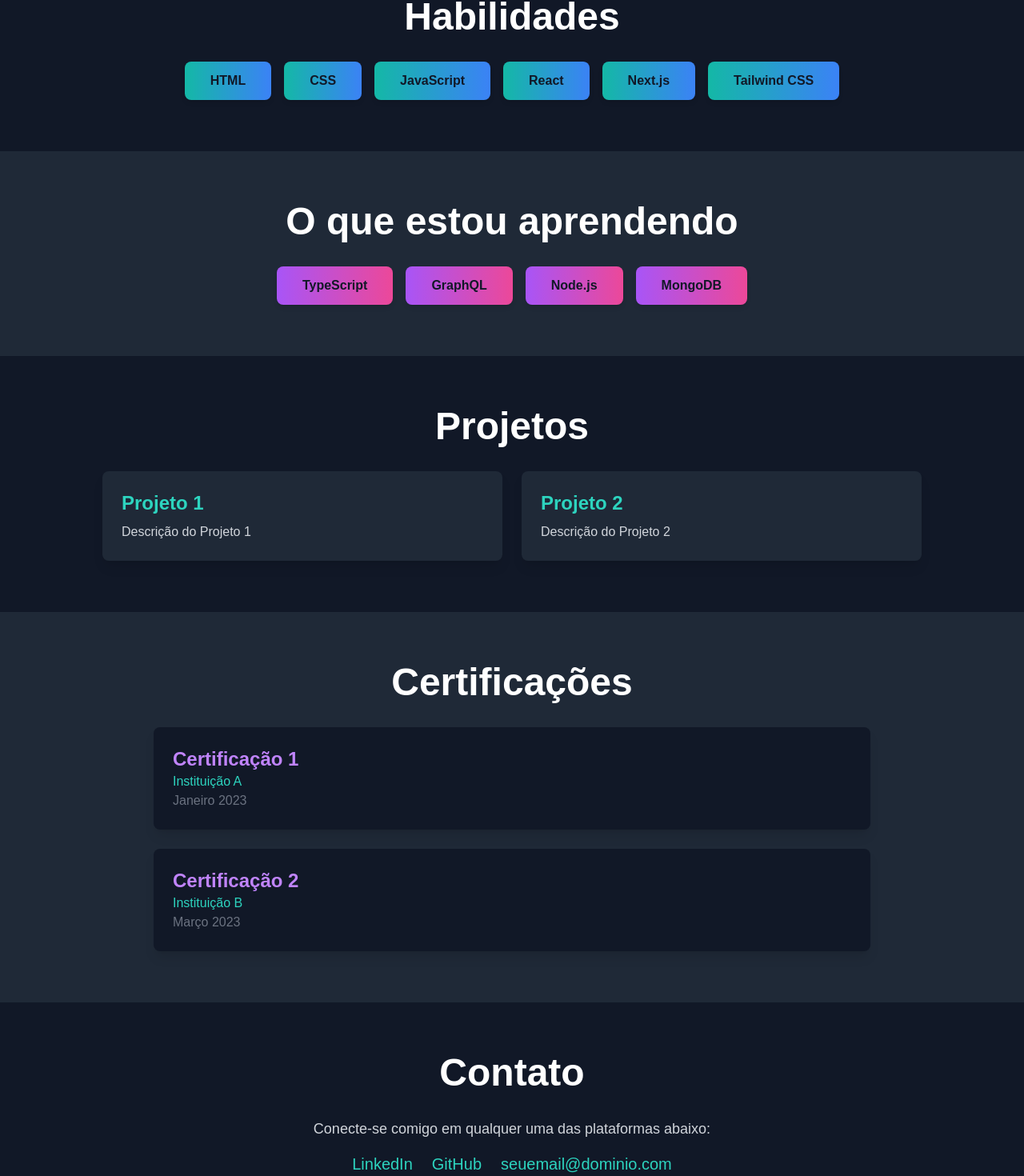
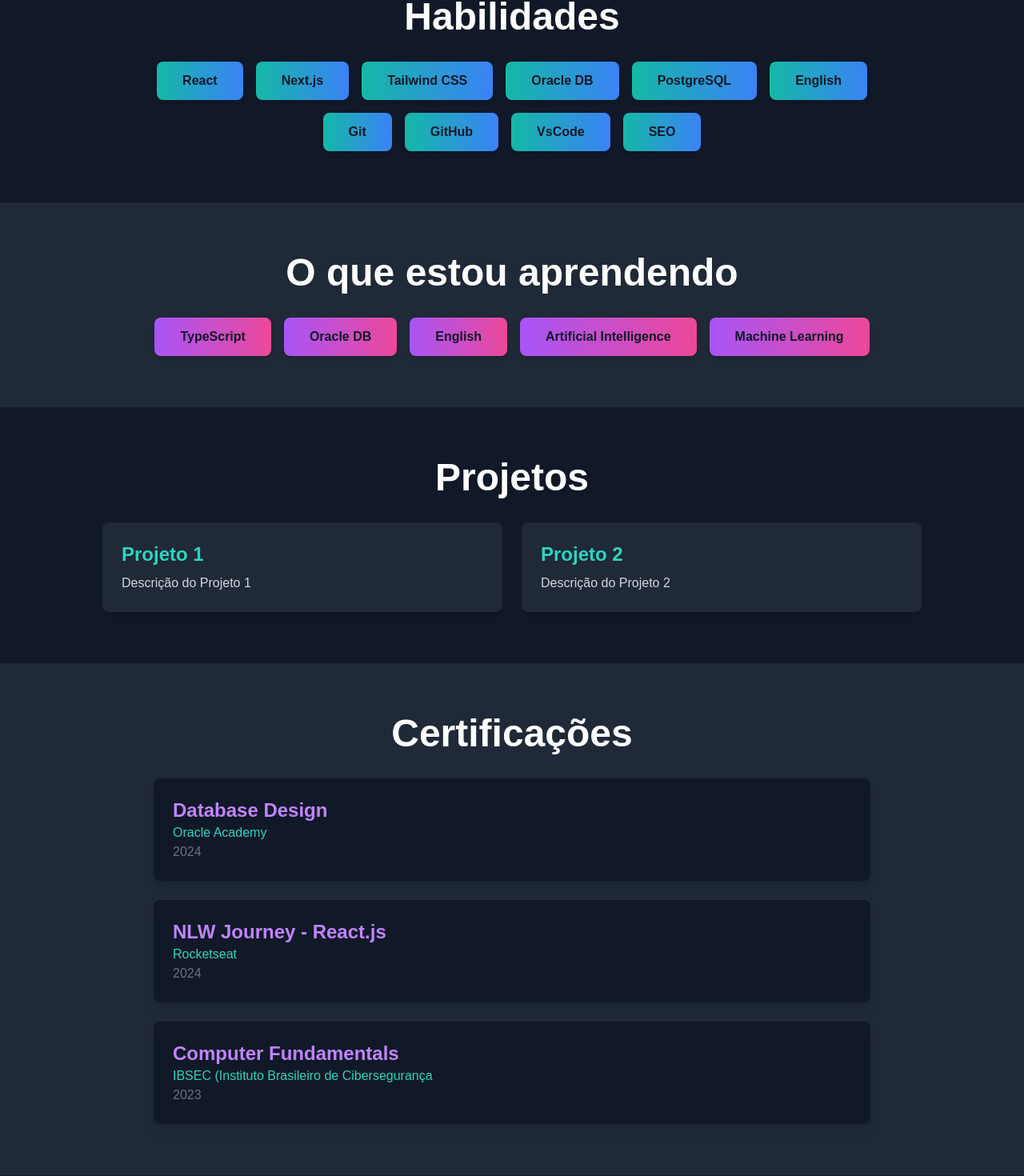
Before and after one commit to gpPacheco/portfolio, a Next.js app in the folder portfolio/: page / in a window 1280 px wide. Shown: the part 867-2337 px from the top of the page at 80% size. Built offline with nearby package versions, Linux system fonts and the light colour scheme.

Commit message:
Adição e alteração de informações

```diff
--- a/portfolio/app/components/Certifications.tsx
+++ b/portfolio/app/components/Certifications.tsx
@@ -1,7 +1,8 @@
 const Certifications = () => {
     const certifications = [
-      { title: "Certificação 1", issuer: "Instituição A", date: "Janeiro 2023" },
-      { title: "Certificação 2", issuer: "Instituição B", date: "Março 2023" },
+      { title: "Database Design", issuer: "Oracle Academy", date: "2024" },
+      { title: "NLW Journey - React.js", issuer: "Rocketseat", date: "2024" },
+      { title: "Computer Fundamentals", issuer: "IBSEC (Instituto Brasileiro de Cibersegurança", date: "2023" },
     ];
 
     return (
--- a/portfolio/app/components/Contact.tsx
+++ b/portfolio/app/components/Contact.tsx
@@ -2,16 +2,31 @@ const Contact = () => {
   return (
     <section className="py-16 px-6 bg-gray-900 text-white text-center">
       <h2 className="text-4xl md:text-5xl font-bold mb-8">Contato</h2>
-        <p className="mb-4 text-lg text-gray-300">Conecte-se comigo em qualquer uma das plataformas abaixo:</p>
+      <p className="mb-4 text-lg text-gray-300">
+        Conecte-se comigo em qualquer uma das plataformas abaixo:
+      </p>
       <div className="flex justify-center space-x-6">
-          <a href="https://www.linkedin.com/in/seu-linkedin" target="_blank" rel="noopener noreferrer" className="text-teal-400 text-xl hover:underline">
+        <a
+          href="https://linkedin.com/in/gabriel-f-pacheco/"
+          target="_blank"
+          rel="noopener noreferrer"
+          className="text-teal-400 text-xl hover:underline"
+        >
           LinkedIn
         </a>
-          <a href="https://github.com/seu-github" target="_blank" rel="noopener noreferrer" className="text-teal-400 text-xl hover:underline">
+        <a
+          href="https://github.com/gpPacheco"
+          target="_blank"
+          rel="noopener noreferrer"
+          className="text-teal-400 text-xl hover:underline"
+        >
           GitHub
         </a>
-          <a href="mailto:seuemail@dominio.com" className="text-teal-400 text-xl hover:underline">
-            seuemail@dominio.com
+        <a
+          href="mailto:contato.gabrielfpacheco@gmail.com"
+          className="text-teal-400 text-xl hover:underline"
+        >
+          Email
         </a>
       </div>
     </section>
--- a/portfolio/app/components/Learning.tsx
+++ b/portfolio/app/components/Learning.tsx
@@ -1,5 +1,5 @@
 const Learning = () => {
-    const learning = ["TypeScript", "GraphQL", "Node.js", "MongoDB"];
+    const learning = ["TypeScript", "Oracle DB", "English", "Artificial Intelligence", "Machine Learning"];
 
     return (
       <section className="py-16 px-6 bg-gray-800 text-white">
--- a/portfolio/app/components/Skills.tsx
+++ b/portfolio/app/components/Skills.tsx
@@ -1,5 +1,5 @@
 const Skills = () => {
-    const skills = ["HTML", "CSS", "JavaScript", "React", "Next.js", "Tailwind CSS"];
+    const skills = ["React", "Next.js", "Tailwind CSS", "Oracle DB", "PostgreSQL", "English", "Git", "GitHub", "VsCode", "SEO"];
 
     return (
       <section className="py-16 px-6 bg-gray-900 text-white">
```
Lines whose indentation alone changed are shown as unchanged.
